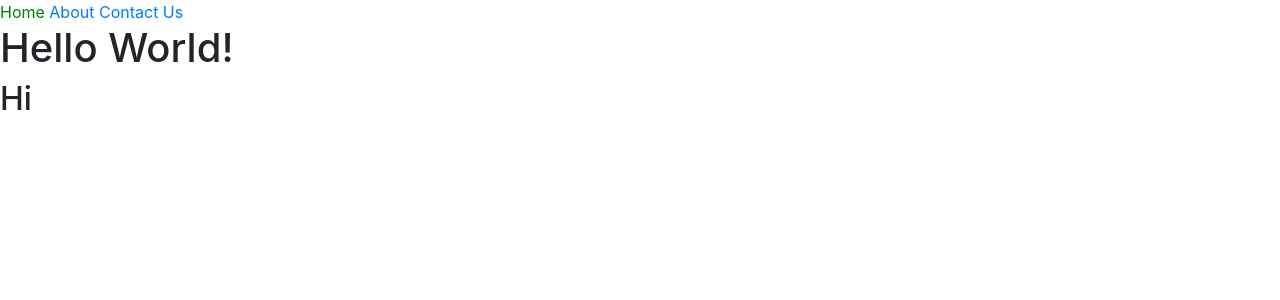
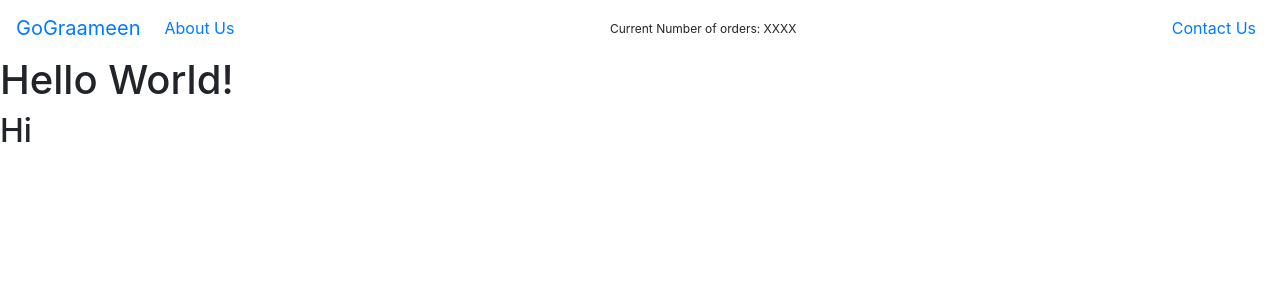
Before and after one commit to gograameen/gograameen.github.io, a Jekyll site: the page built from index.html, in a window 1280 px wide. Shown: the top 300 px of the page. Built offline with Jekyll 4.4.1, drawn with Linux system fonts in a browser that asks for light colours.

Commit message:
Navigation left, right and center

```diff
--- a/_data/nav.yml
+++ b/_data/nav.yml
@@ -1,6 +1,6 @@
-- name: Home
-  link: /
-- name: About
+- name: About Us
   link: /about/
+  align: left
 - name: Contact Us
   link: /contact-us/
+  align: right
--- a/_includes/nav.html
+++ b/_includes/nav.html
@@ -1,7 +1,25 @@
-<nav>
-	{% for item in site.data.nav %}
-		<a href="{{ item.link }}" {% if page.url == item.link %} class="current-nav" {% endif %}>
-			{{ item.name }}
-		</a>
-	{% endfor %}
+<nav class="navbar navbar-expand-sm navbar-default">
+	<a class="navbar-brand" href="{{ site.baseurl }}/">GoGraameen</a>
+	<ul class="navbar-nav mr-auto">
+		{% for item in site.data.nav %}
+			{% if item.align == "left" %}
+				<li class="nav-item"><a class="nav-link {% if page.url == item.link %} current-nav {% endif %}" href="{{ item.link }}">{{ item.name }}</a></li>
+			{% endif %}
+		{% endfor %}
+	</ul>
+	<ul class="navbar-nav mx-auto">
+		<li class="nav-item"><a class="nav-link" style="font-size: 12px; padding-top: 10px;">Current Number of orders: XXXX</a></li>
+		{% for item in site.data.nav %}
+			{% if item.align == "center" %}
+				<li class="nav-item"><a class="nav-link {% if page.url == item.link %} current-nav {% endif %}" href="{{ item.link }}">{{ item.name }}</a></li>
+			{% endif %}
+		{% endfor %}
+	</ul>
+	<ul class="navbar-nav ml-auto">
+		{% for item in site.data.nav %}
+			{% if item.align == "right" %}
+				<li class="nav-item"><a class="nav-link {% if page.url == item.link %} current-nav {% endif %}" href="{{ item.link }}">{{ item.name }}</a></li>
+			{% endif %}
+		{% endfor %}
+	</ul>
 </nav>
```
